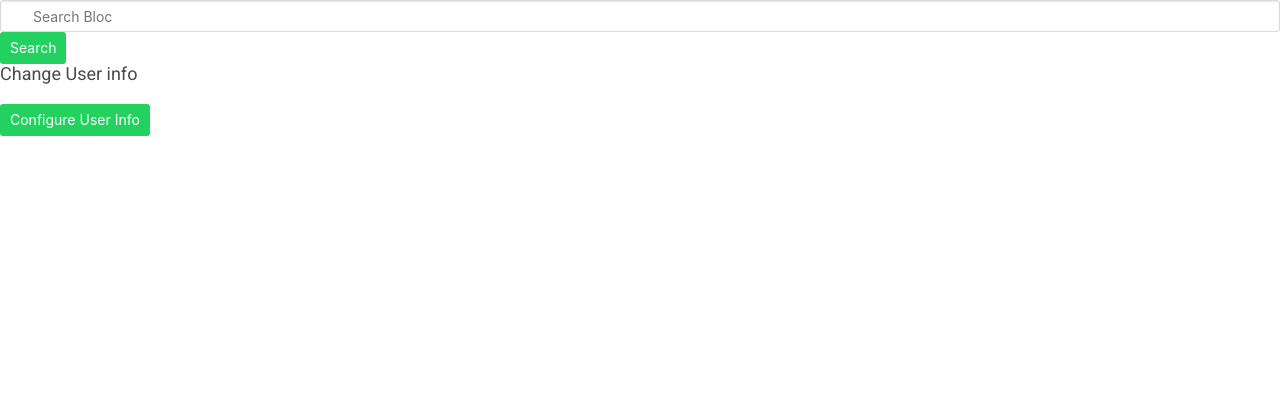
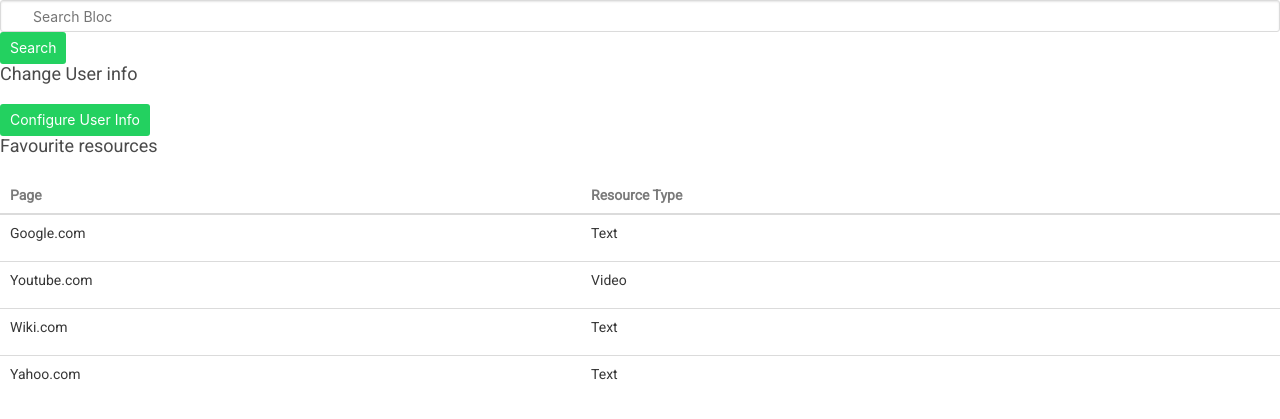
Before and after one commit to OliverSimonGH/Blocs, a Flask app: page /settings in a window 1280 px wide. Shown: the part 50-469 px from the top of the page. Run offline with Flask 2, Linux system fonts and the light colour scheme.

Commit message:
Established a table for the users favourite resources on the settings page

```diff
--- a/templates/settings.html
+++ b/templates/settings.html
@@ -38,6 +38,89 @@
 <button id="myBtn" class="button is-success">Configure User Info</button>
 </section>
 
+<section class="templatesTable">
+  <h2 class="subtitle">Favourite resources</h2>
+
+<table class="table">
+  <thead>
+    <tr>
+      <th>Page</th>
+      <th>Resource Type</th>
+      <th></th>
+      <th></th>
+    </tr>
+  </thead>
+  <tfoot>
+
+  </tfoot>
+  <tbody>
+    <tr>
+      <td><i class="fa fa-external-link" aria-hidden="true"></i>
+Google.com</td>
+      <td>Text<i class="fa fa-file-text" aria-hidden="true"></i>
+</td>
+      <td class="is-icon">
+        <a href="#">
+          <i class="fa fa-twitter"></i>
+        </a>
+      </td>
+      <td class="is-icon">
+        <a href="#">
+          <i class="fa fa-instagram"></i>
+        </a>
+      </td>
+    </tr>
+    <tr>
+      <td><i class="fa fa-external-link" aria-hidden="true"></i>
+Youtube.com</td>
+      <td>Video <i class="fa fa-video-camera" aria-hidden="true"></i>
+</td>
+      <td class="is-icon">
+        <a href="#">
+          <i class="fa fa-twitter"></i>
+        </a>
+      </td>
+      <td class="is-icon">
+        <a href="#">
+          <i class="fa fa-instagram"></i>
+        </a>
+      </td>
+    </tr>
+    <tr>
+      <td><i class="fa fa-external-link" aria-hidden="true"></i>
+Wiki.com</td>
+      <td>Text<i class="fa fa-file-text" aria-hidden="true"></i>
+</td>
+      <td class="is-icon">
+        <a href="#">
+          <i class="fa fa-twitter"></i>
+        </a>
+      </td>
+      <td class="is-icon">
+        <a href="#">
+          <i class="fa fa-instagram"></i>
+        </a>
+      </td>
+    </tr>
+    <tr>
+      <td><i class="fa fa-external-link" aria-hidden="true"></i>
+Yahoo.com</td>
+      <td>Text<i class="fa fa-file-text" aria-hidden="true"></i>
+</td>
+      <td class="is-icon">
+        <a href="#">
+          <i class="fa fa-twitter"></i>
+        </a>
+      </td>
+      <td class="is-icon">
+        <a href="#">
+          <i class="fa fa-instagram"></i>
+        </a>
+      </td>
+    </tr>
+  </tbody>
+</table>
+</section>
 
 
 </body>
```
